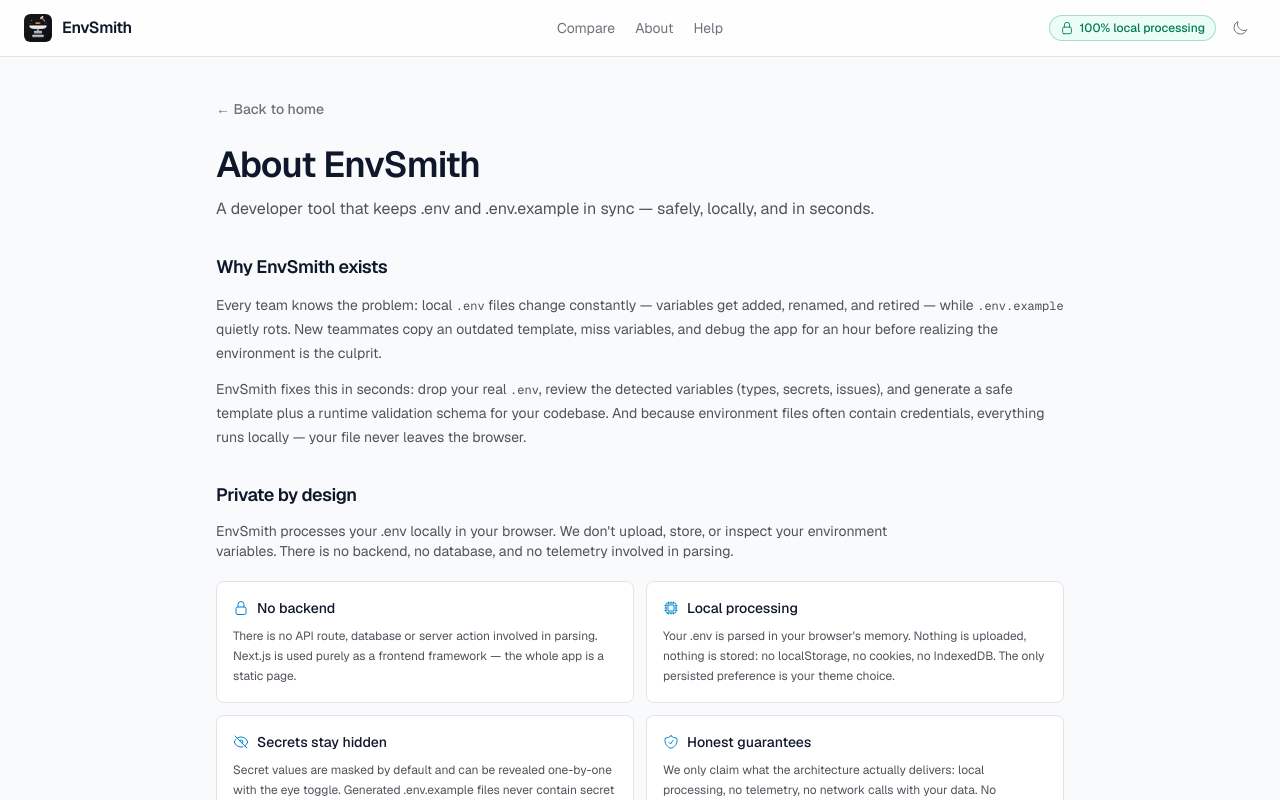
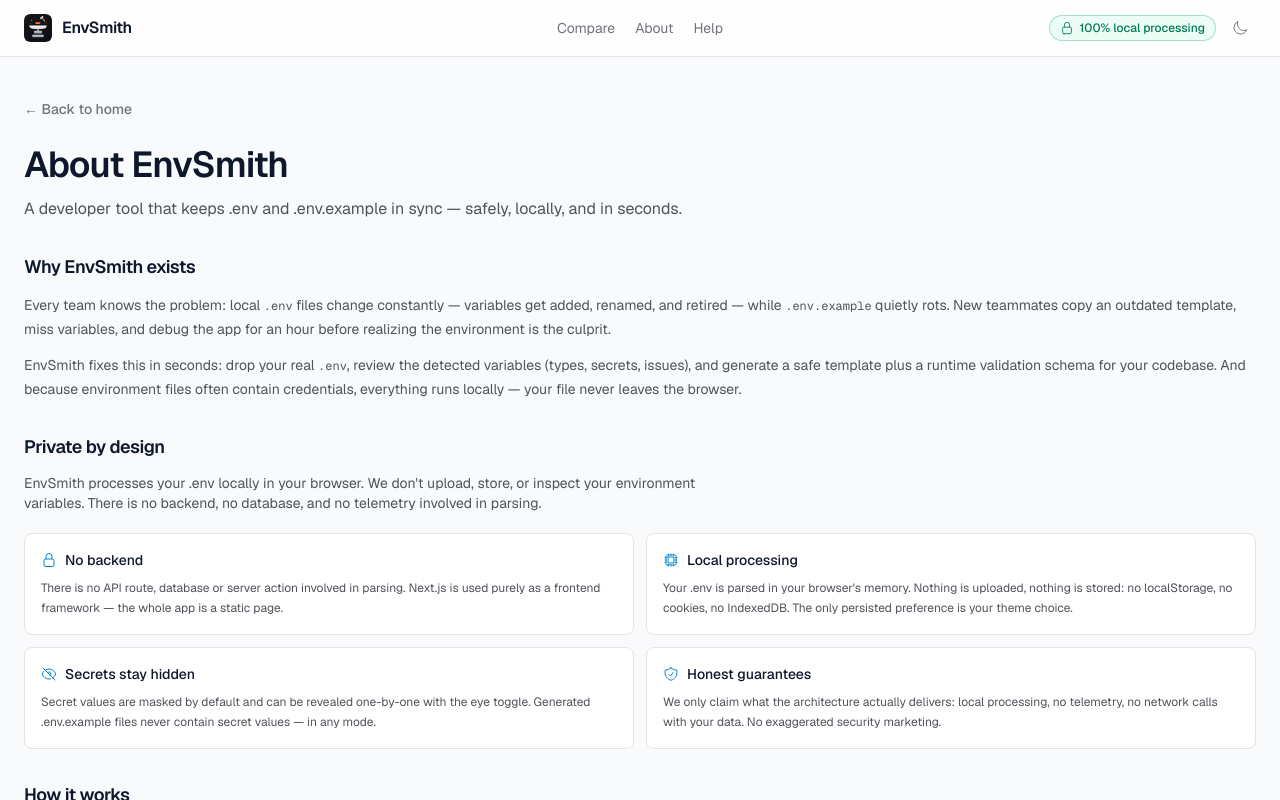
Before and after one commit to modeusweb/envsmith, a Next.js app: page /about in a window 1280 px wide. Shown: the top 800 px of the page. Built offline with nearby package versions, Linux system fonts and the light colour scheme.

Commit message:
ui: full-width page layouts; docs: add demo link

```diff
--- a/src/app/page.tsx
+++ b/src/app/page.tsx
@@ -85,7 +85,7 @@
   return (
     <div className="fixed inset-0 z-50" role="dialog" aria-modal="true" aria-label="Paste your .env content">
       <div className="absolute inset-0 bg-black/40" onClick={onClose} aria-hidden />
-      <div className="absolute left-1/2 top-1/2 w-[calc(100%-2rem)] max-w-lg -translate-x-1/2 -translate-y-1/2 rounded-xl border border-zinc-200 dark:border-zinc-800 bg-white dark:bg-zinc-950 p-4 shadow-xl">
+      <div className="absolute left-1/2 top-1/2 w-[calc(100%-2rem)] max-w-2xl -translate-x-1/2 -translate-y-1/2 rounded-xl border border-zinc-200 dark:border-zinc-800 bg-white dark:bg-zinc-950 p-4 shadow-xl">
         <h2 className="text-sm font-semibold">Paste your .env content</h2>
         <p className="mt-1 text-xs text-zinc-500 dark:text-zinc-400">
           Pasted content is processed locally in your browser and never uploaded.
--- a/src/components/generator/GenerationCenter.tsx
+++ b/src/components/generator/GenerationCenter.tsx
@@ -54,7 +54,7 @@
   return (
     <div className="fixed inset-0 z-50" role="dialog" aria-modal="true" aria-label="Generate files">
       <div className="absolute inset-0 bg-black/40" onClick={onClose} aria-hidden />
-      <div className="absolute inset-x-4 top-6 bottom-6 mx-auto max-w-5xl rounded-xl border border-zinc-200 dark:border-zinc-800 bg-white dark:bg-zinc-950 shadow-xl overflow-y-auto">
+      <div className="absolute inset-x-4 top-6 bottom-6 mx-auto max-w-6xl rounded-xl border border-zinc-200 dark:border-zinc-800 bg-white dark:bg-zinc-950 shadow-xl overflow-y-auto">
         <div className="sticky top-0 z-10 flex items-center justify-between gap-2 border-b border-zinc-200 dark:border-zinc-800 bg-white dark:bg-zinc-950 px-4 py-3">
           <h2 className="font-semibold">Generate</h2>
           <div className="flex items-center gap-2">
--- a/src/components/landing/Landing.tsx
+++ b/src/components/landing/Landing.tsx
@@ -36,7 +36,7 @@
         </p>
       </section>
 
-      <section className="max-w-2xl mx-auto" aria-label="Upload your .env file">
+      <section className="w-full" aria-label="Upload your .env file">
         <DropZone onFile={onFile} />
         <div className="mt-4 flex flex-wrap items-center justify-center gap-x-4 gap-y-2 text-center">
           <Link
--- a/src/components/ui/PageShell.tsx
+++ b/src/components/ui/PageShell.tsx
@@ -14,7 +14,7 @@
   return (
     <>
       <Header />
-      <main className="mx-auto max-w-4xl px-4 sm:px-6 flex-1 w-full py-10">
+      <main className="mx-auto max-w-7xl px-4 sm:px-6 flex-1 w-full py-10">
         <nav aria-label="Breadcrumb" className="mb-6">
           <Link
             href="/"
```
Also changed, not shown: 1 other file (tests, documents, lock files or other folders).
